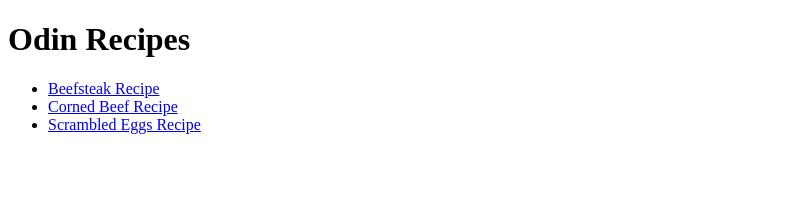
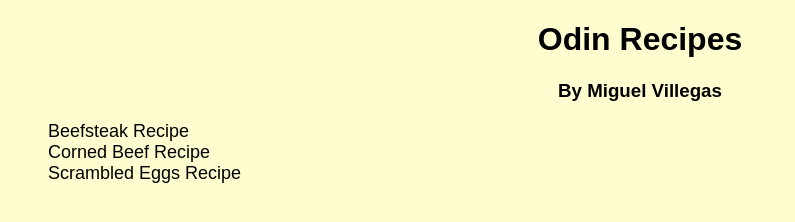
Before and after one commit to migz407/odin-recipes, a plain HTML site: page index.html in a window 1280 px wide. Shown: the whole page, without its empty margins (0-795 px from the left). Drawn offline with Linux system fonts and the light colour scheme.

Commit message:
added beginning css

```diff
--- a/index.html
+++ b/index.html
@@ -4,14 +4,16 @@
     <head>
         <meta charset="UTF-8">
         <title>Recipes</title>
+        <link rel="stylesheet" href="style.css">
+    </head>
 
         <body>
-            <h1>Odin Recipes</h1>
-            <ul>
+            <h1 class="titlepage">Odin Recipes</h1>
+            <h3 class="namepage">By Miguel Villegas</h3>
+            <ul class="recipes">
                 <li><a href="recipes/beefsteak.html">Beefsteak Recipe</a></li>
                 <li><a href="recipes/cornedbeef.html">Corned Beef Recipe</a></li>
                 <li><a href=recipes/eggs.html>Scrambled Eggs Recipe</a></li>
             </ul>
         </body>
-    </head>
 </html>
--- /dev/null
+++ b/style.css
@@ -0,0 +1,22 @@
+body {
+    background-color: #FFFDD0;
+}
+
+.titlepage,
+.namepage {
+    text-align: center;
+    font-family: sans-serif, Times New Roman;
+
+}
+
+.recipes {
+    font-size: 18px;
+    list-style-type: none;
+}
+
+a {
+    text-decoration: none;
+    color: black;
+    font-family: sans-serif;
+    height: 200px;
+}
```
Also changed, not shown: 1 other file.
